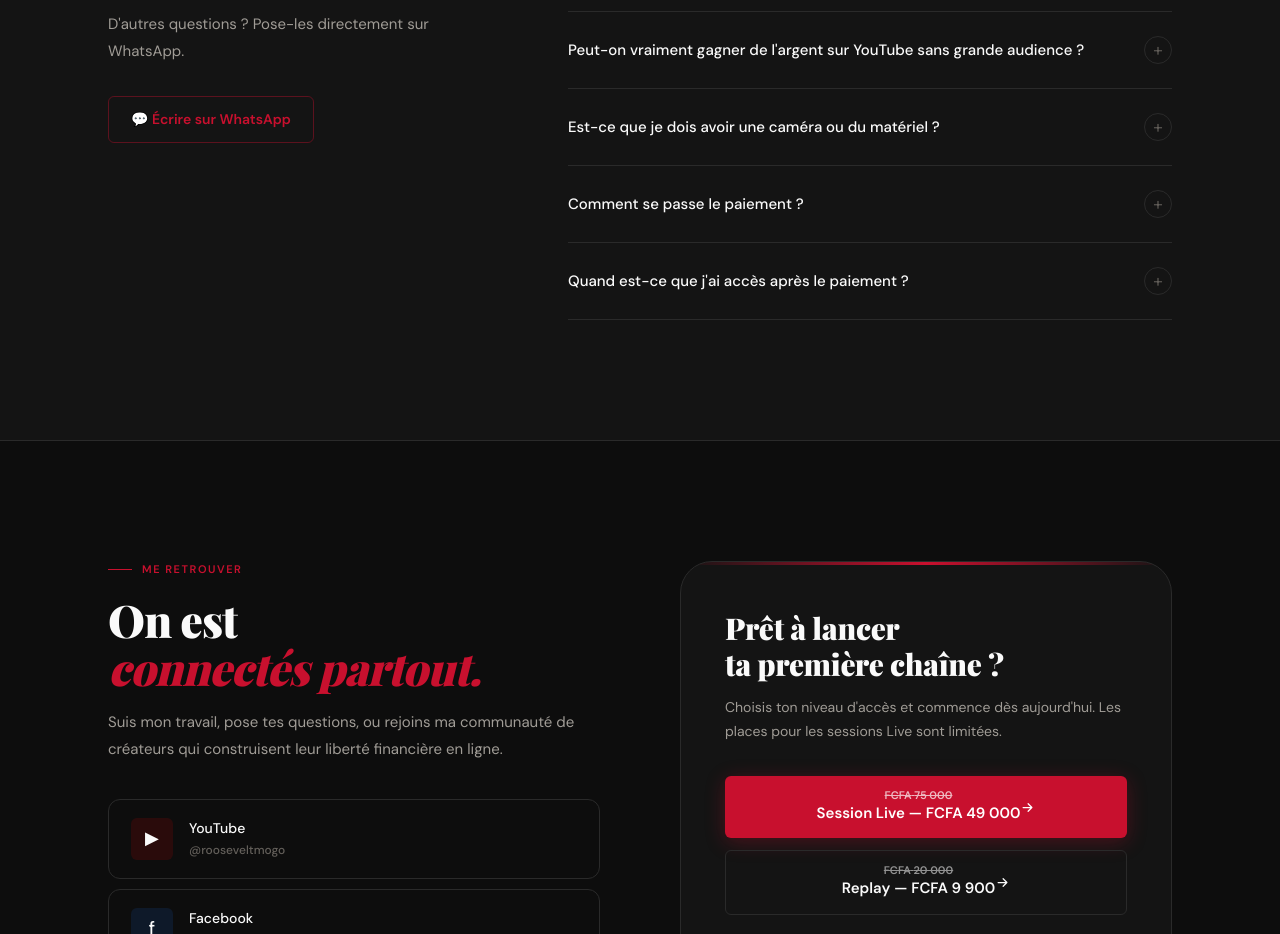
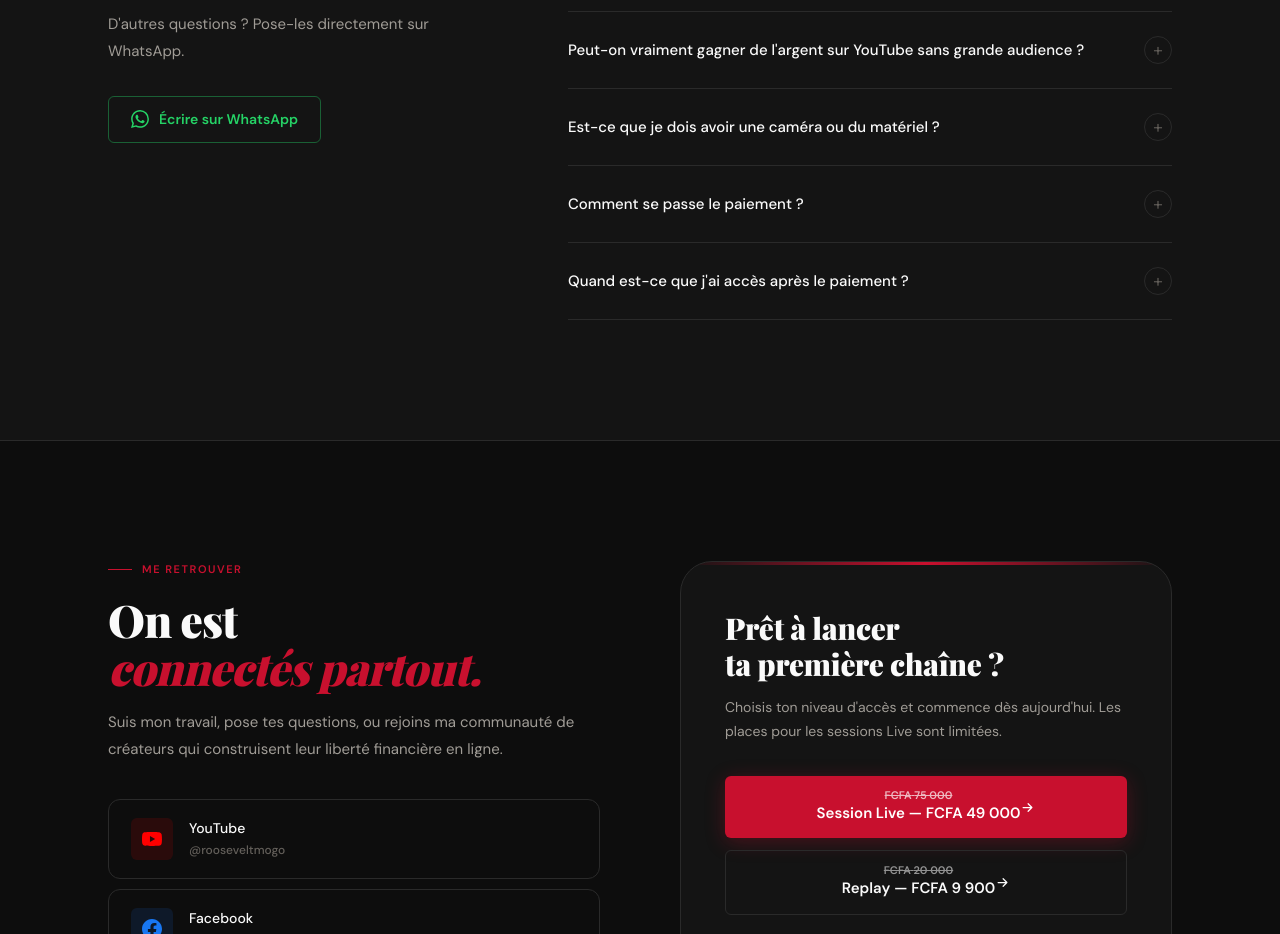
Before and after one commit to rosby17/roosevelt-formation, a Next.js app: page / in a window 1280 px wide. Shown: the part 7938-8872 px from the top of the page. Built offline with nearby package versions, Linux system fonts and the light colour scheme; a web font is replaced by a local one.

Commit message:
feat: integration des veritables logos SVG officiels pour YouTube, Facebook et WhatsApp

```diff
--- a/src/components/Contact.tsx
+++ b/src/components/Contact.tsx
@@ -7,24 +7,39 @@
     label: "YouTube",
     sub: "@rooseveltmogo",
     href: SITE.socials.youtube,
-    icon: "▶",
+    icon: (
+      <svg width="20" height="20" viewBox="0 0 24 24" fill="currentColor">
+        <path d="M23.498 6.163a3.003 3.003 0 0 0-2.11-2.107C19.5 3.5 12 3.5 12 3.5s-7.5 0-9.388.506a3.003 3.003 0 0 0-2.11 2.107C0 8.07 0 12 0 12s0 3.93.502 5.837a3.003 3.003 0 0 0 2.11 2.107c1.888.507 9.388.507 9.388.507s7.5 0 9.388-.507a3.003 3.003 0 0 0 2.11-2.107C24 15.93 24 12 24 12s0-3.93-.502-5.837zM9.545 15.568V8.432L15.818 12l-6.273 3.568z" />
+      </svg>
+    ),
     bg: "rgba(255,0,0,0.12)",
+    color: "#FF0000",
   },
   {
     key: "fb",
     label: "Facebook",
     sub: "Roosevelt Mogo",
     href: SITE.socials.facebook,
-    icon: "f",
+    icon: (
+      <svg width="20" height="20" viewBox="0 0 24 24" fill="currentColor">
+        <path d="M24 12.073c0-6.627-5.373-12-12-12s-12 5.373-12 12c0 5.99 4.388 10.954 10.125 11.854v-8.385H7.078v-3.47h3.047V9.43c0-3.007 1.792-4.669 4.533-4.669 1.312 0 2.686.235 2.686.235v2.953H15.83c-1.491 0-1.956.925-1.956 1.874v2.25h3.328l-.532 3.47h-2.796v8.385C19.612 23.027 24 18.062 24 12.073z" />
+      </svg>
+    ),
     bg: "rgba(24,119,242,0.12)",
+    color: "#1877F2",
   },
   {
     key: "wa",
     label: "WhatsApp",
     sub: SITE.socials.whatsappNumber,
     href: SITE.socials.whatsapp,
-    icon: "💬",
+    icon: (
+      <svg width="20" height="20" viewBox="0 0 24 24" fill="currentColor">
+        <path d="M17.472 14.382c-.297-.149-1.758-.867-2.03-.967-.273-.099-.471-.148-.67.15-.197.297-.767.966-.94 1.164-.173.199-.347.223-.644.075-.297-.15-1.255-.463-2.39-1.475-.883-.788-1.48-1.761-1.653-2.059-.173-.297-.018-.458.13-.606.134-.133.298-.347.446-.52.149-.174.198-.298.298-.497.099-.198.05-.371-.025-.52-.075-.149-.669-1.612-.916-2.207-.242-.579-.487-.5-.669-.51-.173-.008-.371-.01-.57-.01-.198 0-.52.074-.792.372-.272.297-1.04 1.016-1.04 2.479 0 1.462 1.065 2.875 1.213 3.074.149.198 2.096 3.2 5.077 4.487.709.306 1.262.489 1.694.625.712.227 1.36.195 1.871.118.571-.085 1.758-.719 2.006-1.413.248-.694.248-1.289.173-1.413-.074-.124-.272-.198-.57-.347m-5.421 7.403h-.004a9.87 9.87 0 0 1-5.031-1.378l-.361-.214-3.741.982.998-3.648-.235-.374a9.86 9.86 0 0 1-1.51-5.26c.001-5.45 4.436-9.884 9.888-9.884 2.64 0 5.122 1.03 6.988 2.898a9.825 9.825 0 0 1 2.893 6.994c-.003 5.45-4.437 9.884-9.885 9.884m8.413-18.297A11.815 11.815 0 0 0 12.05 0C5.495 0 .16 5.335.157 11.892c0 2.096.547 4.142 1.588 5.945L0 24l6.335-1.662c1.746.953 3.71 1.458 5.704 1.459h.005c6.554 0 11.89-5.335 11.893-11.893a11.821 11.821 0 0 0-3.48-8.413" />
+      </svg>
+    ),
     bg: "rgba(37,211,102,0.12)",
+    color: "#25D366",
   },
 ];
 
@@ -113,6 +128,7 @@
                         width: 42, height: 42,
                         borderRadius: 6,
                         background: s.bg,
+                        color: s.color,
                         display: "flex",
                         alignItems: "center",
                         justifyContent: "center",
--- a/src/components/Faq.tsx
+++ b/src/components/Faq.tsx
@@ -55,10 +55,10 @@
               style={{
                 display: "inline-flex",
                 alignItems: "center",
-                gap: 8,
+                gap: 10,
                 background: "transparent",
-                color: "var(--red)",
-                border: "1px solid rgba(200,16,46,0.4)",
+                color: "#25D366",
+                border: "1px solid rgba(37,211,102,0.4)",
                 padding: "12px 22px",
                 borderRadius: 6,
                 fontSize: 14,
@@ -67,7 +67,7 @@
                 transition: "background 0.2s, transform 0.15s",
               }}
               onMouseEnter={(e) => {
-                e.currentTarget.style.background = "var(--red-soft)";
+                e.currentTarget.style.background = "rgba(37,211,102,0.08)";
                 e.currentTarget.style.transform = "translateY(-2px)";
               }}
               onMouseLeave={(e) => {
@@ -75,7 +75,10 @@
                 e.currentTarget.style.transform = "translateY(0)";
               }}
             >
-              💬 Écrire sur WhatsApp
+              <svg width="18" height="18" viewBox="0 0 24 24" fill="currentColor">
+                <path d="M17.472 14.382c-.297-.149-1.758-.867-2.03-.967-.273-.099-.471-.148-.67.15-.197.297-.767.966-.94 1.164-.173.199-.347.223-.644.075-.297-.15-1.255-.463-2.39-1.475-.883-.788-1.48-1.761-1.653-2.059-.173-.297-.018-.458.13-.606.134-.133.298-.347.446-.52.149-.174.198-.298.298-.497.099-.198.05-.371-.025-.52-.075-.149-.669-1.612-.916-2.207-.242-.579-.487-.5-.669-.51-.173-.008-.371-.01-.57-.01-.198 0-.52.074-.792.372-.272.297-1.04 1.016-1.04 2.479 0 1.462 1.065 2.875 1.213 3.074.149.198 2.096 3.2 5.077 4.487.709.306 1.262.489 1.694.625.712.227 1.36.195 1.871.118.571-.085 1.758-.719 2.006-1.413.248-.694.248-1.289.173-1.413-.074-.124-.272-.198-.57-.347m-5.421 7.403h-.004a9.87 9.87 0 0 1-5.031-1.378l-.361-.214-3.741.982.998-3.648-.235-.374a9.86 9.86 0 0 1-1.51-5.26c.001-5.45 4.436-9.884 9.888-9.884 2.64 0 5.122 1.03 6.988 2.898a9.825 9.825 0 0 1 2.893 6.994c-.003 5.45-4.437 9.884-9.885 9.884m8.413-18.297A11.815 11.815 0 0 0 12.05 0C5.495 0 .16 5.335.157 11.892c0 2.096.547 4.142 1.588 5.945L0 24l6.335-1.662c1.746.953 3.71 1.458 5.704 1.459h.005c6.554 0 11.89-5.335 11.893-11.893a11.821 11.821 0 0 0-3.48-8.413" />
+              </svg>
+              <span>Écrire sur WhatsApp</span>
             </a>
           </div>
 
```
